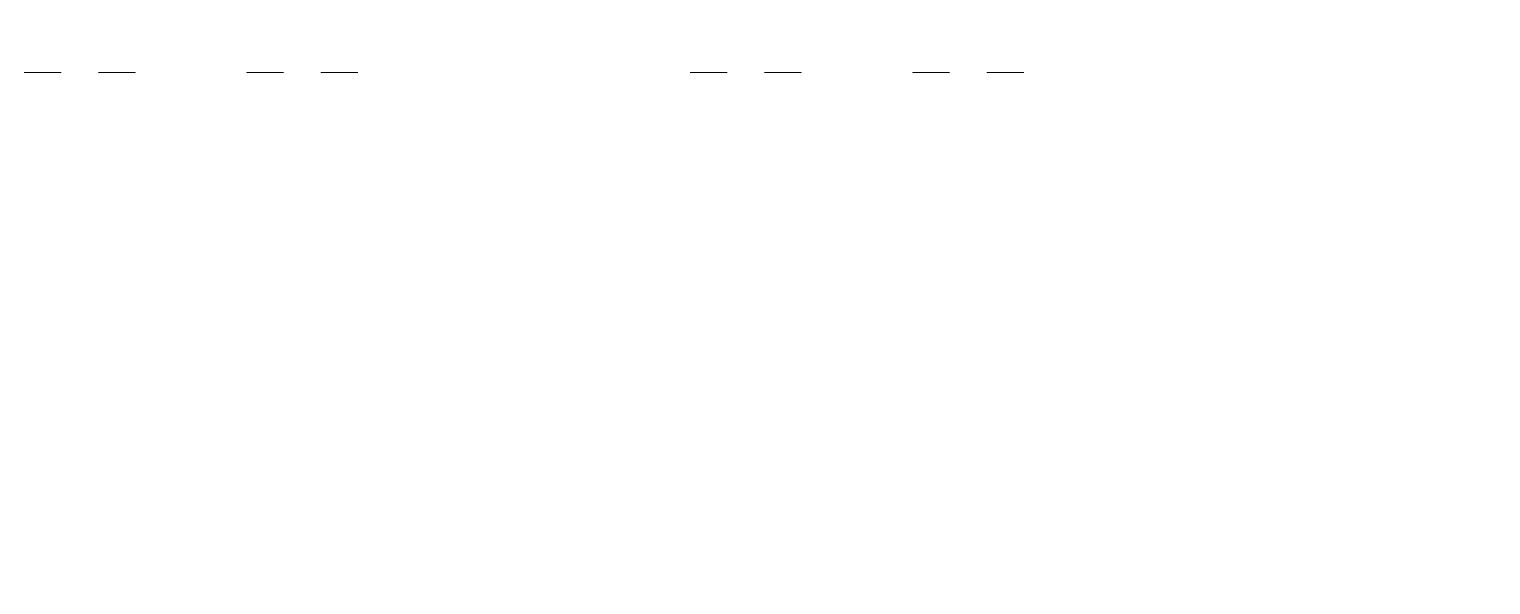
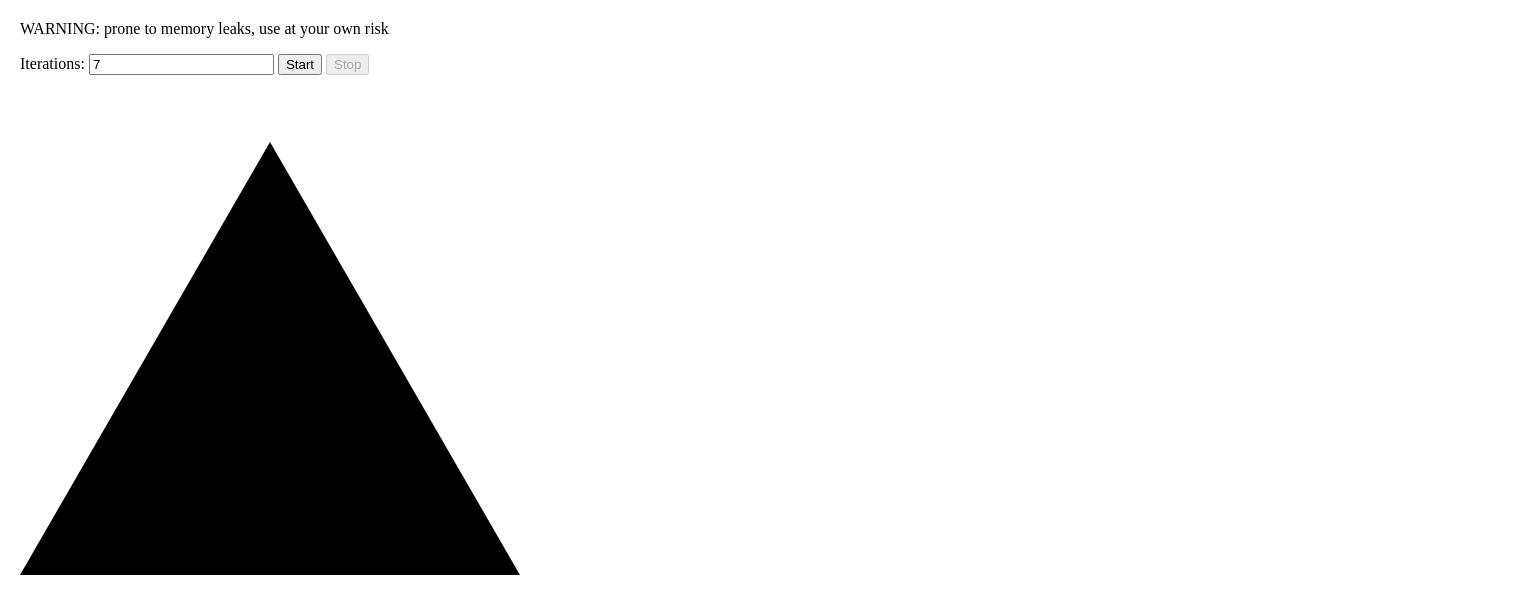
Before and after one commit to popensesame/fractal-gen, a website: page index.html in a window 1280 px wide. Shown: the top 614 px of the page, 1520 px wide, since content can reach past the window. Drawn offline with nearby package versions, Linux system fonts and the light colour scheme.

Commit message:
Sierpinski lives

```diff
--- a/cantor.css
+++ /dev/null
@@ -1,7 +0,0 @@
-
-.cantor {
-	width: 100%;
-	height: 100%;
-	padding: 1em;
-	padding-top:4em;
-}
--- a/cantor.js
+++ /dev/null
@@ -1,53 +0,0 @@
-  /* Cantor Set
-   *
-   * Input: Line segment
-   *  f_1(X): (1/3)X
-   *  f_2(X): (1/3)X + (2/3)X[0]
-   *
-   */
-
-var yDelta = 50
-const ratio = .666
-var steps = 7
-
-var t = (duration) => d3.transition().duration(duration).ease(d3.easeLinear)
-
-function gasket (coords) {
-
-}
-
-
-var cantor_start = { x1 : 0, y1 : 0, x2 : 1000, y2 : 0 }
-var cantor_coords = [cantor_start]
-
-function cantor (coords) {
-  var lines = d3.select('svg.cantor').selectAll('line')
-    .data(coords)
-
-  lines.enter()
-    .append('line')
-      .attr('stroke-width', 2)
-      .attr('stroke', 'black')
-    .merge(lines)
-      .transition(t)
-      .attr('x1', (d) => d.x1)
-      .attr('y1', (d) => d.y1)
-      .attr('x2', (d) => d.x2)
-      .attr('y2', (d) => d.y2)
-
-  coords.forEach((d) => {
-    coords.push({
-      x1: d.x1 + ratio*(d.x2-d.x1),
-      x2: d.x2,
-      y1: d.y1,
-      y2: d.y2
-    })
-    d.x2 = d.x2 - ratio*(d.x2-d.x1)
-  })
-}
-
-var timer = d3.interval(() => {
-  if (steps <= 0) return
-  steps--
-  cantor(cantor_coords)
-}, 1000)
--- /dev/null
+++ b/fractal-gen.js
@@ -0,0 +1,145 @@
+
+
+
+var max_steps = 8
+var num_iterations
+var t_duration = 100
+var t = d3.transition().duration(t_duration).ease(d3.easeLinear)
+var animating = false
+var timer
+var repeat
+
+function coords_string (shape) {
+  return Object.keys(shape)
+    .filter((key) => key !== 'side_length')
+    .map((point) => [shape[point].x, shape[point].y].join(','))
+    .join(' ')
+}
+
+
+////////////////////// SIERPINSKI GASKET ////////////////////////////////////
+
+var translations = ['up', 'right']
+const gasket_ratio = .5
+
+var gasket_start = triangle_coords(0, 500, 500)
+var gasket_coords = start_list(gasket_start)
+
+gasket(gasket_coords)
+
+function start_list (start) { return [start] }
+
+function start () {
+  num_iterations = parseInt(document.querySelector('.iterations').value)
+  step = num_iterations > max_steps ? max_steps : num_iterations
+
+  document.querySelector('.start').disabled = true
+  document.querySelector('.stop').disabled = false
+
+  timer = d3.interval(() => {
+    if (step < 0) {
+      gasket_coords = start_list(gasket_start)
+      step = num_iterations
+    }
+    step--
+    gasket(gasket_coords)
+  }, 1000)
+}
+
+function stop () {
+  timer.stop()
+  step = num_iterations
+  document.querySelector('.start').disabled = false
+  document.querySelector('.stop').disabled = true
+  gasket_coords = start_list(gasket_start)
+  gasket(gasket_coords)
+}
+
+function gasket (coords_list) {
+  var triangles = d3.select('svg').selectAll('.triangle')
+
+  triangles.data(coords_list)
+    .enter()
+      .append('polygon')
+      .attr('class', 'triangle')
+    .merge(triangles)
+        //.transition(t)
+        .attr('points', (shape) => coords_string(shape))
+        .attr('fill', 'black')
+    .exit()
+      .remove()
+
+  coords_list.forEach((shape_coords, index) => {
+    Array.prototype.push.apply(coords_list,
+      translations.map((direction) => transform_triangle(shape_coords, direction))
+    )
+    coords_list[index] = transform_triangle(shape_coords)
+  })
+}
+
+function transform_triangle(coords, direction) {
+  var x = coords.left.x,
+      y = coords.left.y,
+      side_length = gasket_ratio*coords.side_length
+
+  return direction === 'up' ?
+    triangle_coords(
+      x + (gasket_ratio*side_length),
+      y - get_height(x, y, side_length),
+      side_length
+    )
+  : direction === 'right' ?
+    triangle_coords(x+side_length, y, side_length)
+  : triangle_coords(x, y, side_length)
+}
+
+function triangle_coords(x, y, side_length) {
+  return {
+    side_length: side_length,
+    left: { x: x, y: y },
+    right: { x: x + side_length, y: y },
+    top: {
+      x: x + .5*side_length,
+      y: y - get_height(x, y, side_length)
+    }
+  }
+}
+
+function get_height(x, y, side_length) {
+  return Math.round(Math.sqrt(Math.pow(side_length, 2)-Math.pow((.5*side_length), 2)))
+}
+
+
+/////////////////// CANTOR ////////////////////////////////
+
+const cantor_ratio = .666
+var cantor_start = { x1 : 0, y1 : 0, x2 : 1000, y2 : 0 }
+var cantor_coords = [cantor_start]
+
+function cantor (coords) {
+  var lines = d3.select('svg').selectAll('line')
+    .data(coords)
+
+  lines.enter()
+    .append('line')
+      .attr('stroke-width', 2)
+      .attr('stroke', 'black')
+    .merge(lines)
+      .transition(t)
+      .attr('x1', (d) => d.x1)
+      .attr('y1', (d) => d.y1)
+      .attr('x2', (d) => d.x2)
+      .attr('y2', (d) => d.y2)
+
+  coords.forEach((d) => {
+    coords.push({
+      x1: d.x1 + ratio*(d.x2-d.x1),
+      x2: d.x2,
+      y1: d.y1,
+      y2: d.y2
+    })
+    d.x2 = d.x2 - ratio*(d.x2-d.x1)
+  })
+}
+
+/**/
--- a/index.html
+++ b/index.html
@@ -1,17 +1,20 @@
 <html>
 <head>
-<link href="cantor.css" rel="stylesheet">
-
+<link href="styles.css" rel="stylesheet">
 </head>
 
 <body>
-  <svg class="cantor">
-  </svg>
+  <div>
+  <p>WARNING: prone to memory leaks, use at your own risk</p>
+  <span>Iterations: </span><input class="iterations" value=7 />
+  <button class='start' onclick='start()'>Start</button>
+  <button class='stop' onclick='stop()' disabled>Stop</button>
+  </div>
+  <svg></svg>
 </body>
-
 
 <footer>
 <script src="https://d3js.org/d3.v4.js"></script>
-<script src="cantor.js"></script>
+<script src="fractal-gen.js"></script>
 </footer>
 </html>
--- /dev/null
+++ b/styles.css
@@ -0,0 +1,9 @@
+
+svg {
+	width: 1500;
+	height: 1500;
+}
+
+body {
+	margin: 20px;
+}
```
